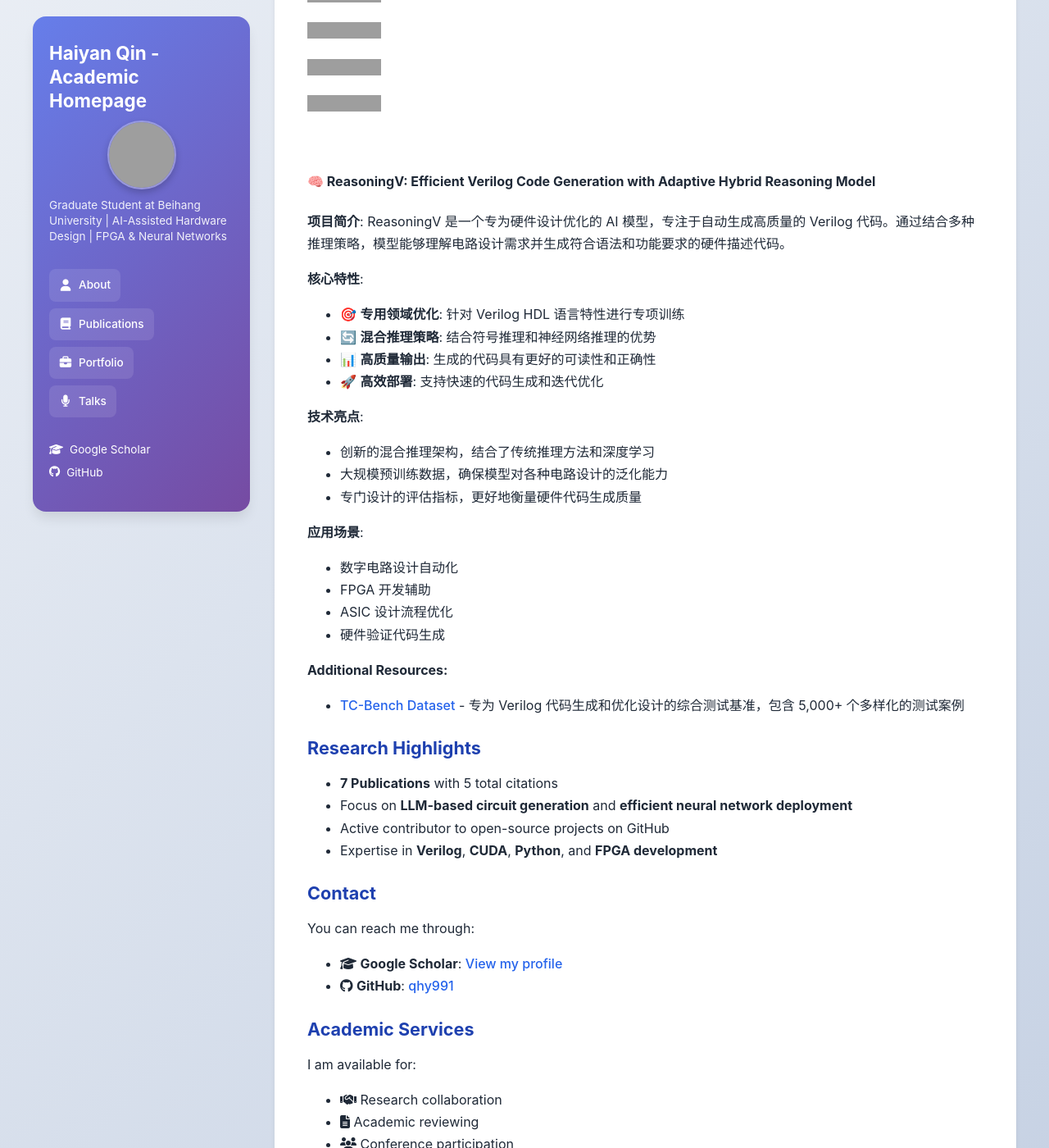
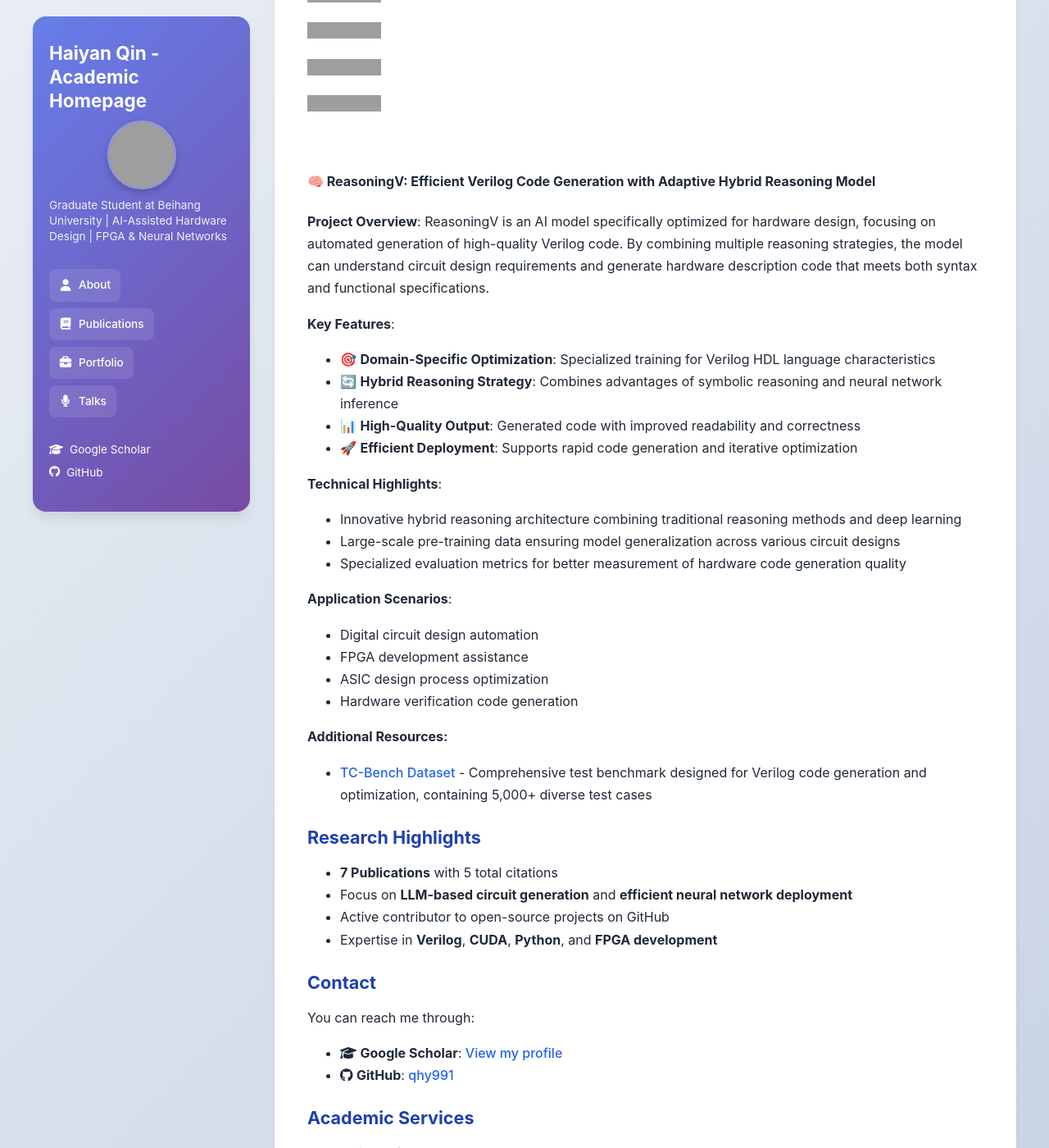
Before and after one commit to qhy991/qhy991.github.io, a Jekyll site: the page built from about.md, in a window 1280 px wide and 1400 px high, scrolled down 980 px. Shown: the whole window at 82% size. Built offline with Jekyll 4.4.1, drawn with Linux system fonts in a browser that asks for light colours; grey boxes are pictures that could not be loaded.

Commit message:
Translate ReasoningV project description to English
- Convert Chinese introduction to English for better accessibility
- Maintain technical accuracy and professional tone
- Keep emoji icons and formatting consistent
- Improve international audience reach

```diff
--- a/about.md
+++ b/about.md
@@ -49,27 +49,27 @@ My research focuses on the intersection of AI and hardware design:
 
 #### 🧠 ReasoningV: Efficient Verilog Code Generation with Adaptive Hybrid Reasoning Model
 
-**项目简介**: ReasoningV 是一个专为硬件设计优化的 AI 模型，专注于自动生成高质量的 Verilog 代码。通过结合多种推理策略，模型能够理解电路设计需求并生成符合语法和功能要求的硬件描述代码。
+**Project Overview**: ReasoningV is an AI model specifically optimized for hardware design, focusing on automated generation of high-quality Verilog code. By combining multiple reasoning strategies, the model can understand circuit design requirements and generate hardware description code that meets both syntax and functional specifications.
 
-**核心特性**:
-- 🎯 **专用领域优化**: 针对 Verilog HDL 语言特性进行专项训练
-- 🔄 **混合推理策略**: 结合符号推理和神经网络推理的优势
-- 📊 **高质量输出**: 生成的代码具有更好的可读性和正确性
-- 🚀 **高效部署**: 支持快速的代码生成和迭代优化
+**Key Features**:
+- 🎯 **Domain-Specific Optimization**: Specialized training for Verilog HDL language characteristics
+- 🔄 **Hybrid Reasoning Strategy**: Combines advantages of symbolic reasoning and neural network inference
+- 📊 **High-Quality Output**: Generated code with improved readability and correctness
+- 🚀 **Efficient Deployment**: Supports rapid code generation and iterative optimization
 
-**技术亮点**:
-- 创新的混合推理架构，结合了传统推理方法和深度学习
-- 大规模预训练数据，确保模型对各种电路设计的泛化能力
-- 专门设计的评估指标，更好地衡量硬件代码生成质量
+**Technical Highlights**:
+- Innovative hybrid reasoning architecture combining traditional reasoning methods and deep learning
+- Large-scale pre-training data ensuring model generalization across various circuit designs
+- Specialized evaluation metrics for better measurement of hardware code generation quality
 
-**应用场景**:
-- 数字电路设计自动化
-- FPGA 开发辅助
-- ASIC 设计流程优化
-- 硬件验证代码生成
+**Application Scenarios**:
+- Digital circuit design automation
+- FPGA development assistance
+- ASIC design process optimization
+- Hardware verification code generation
 
 **Additional Resources:**
-- [TC-Bench Dataset](https://huggingface.co/datasets/hyq001/TC-Bench) - 专为 Verilog 代码生成和优化设计的综合测试基准，包含 5,000+ 个多样化的测试案例
+- [TC-Bench Dataset](https://huggingface.co/datasets/hyq001/TC-Bench) - Comprehensive test benchmark designed for Verilog code generation and optimization, containing 5,000+ diverse test cases
 
 ### Research Highlights
 
```
